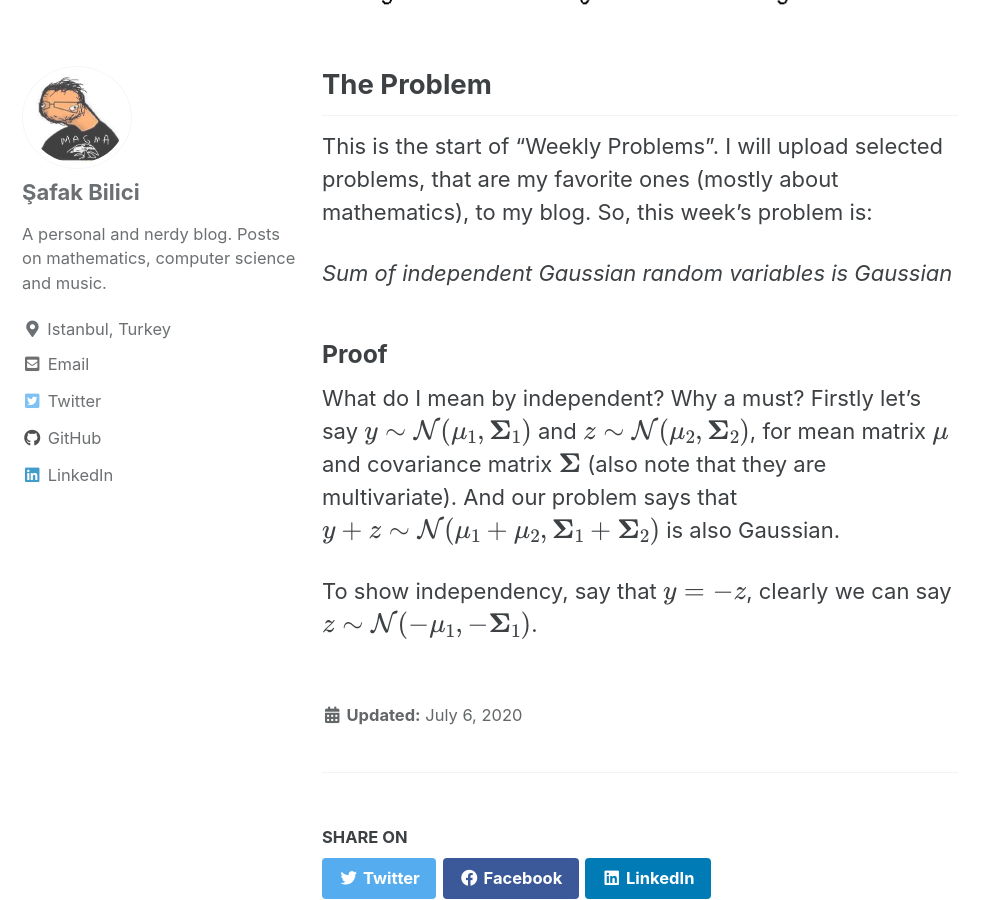
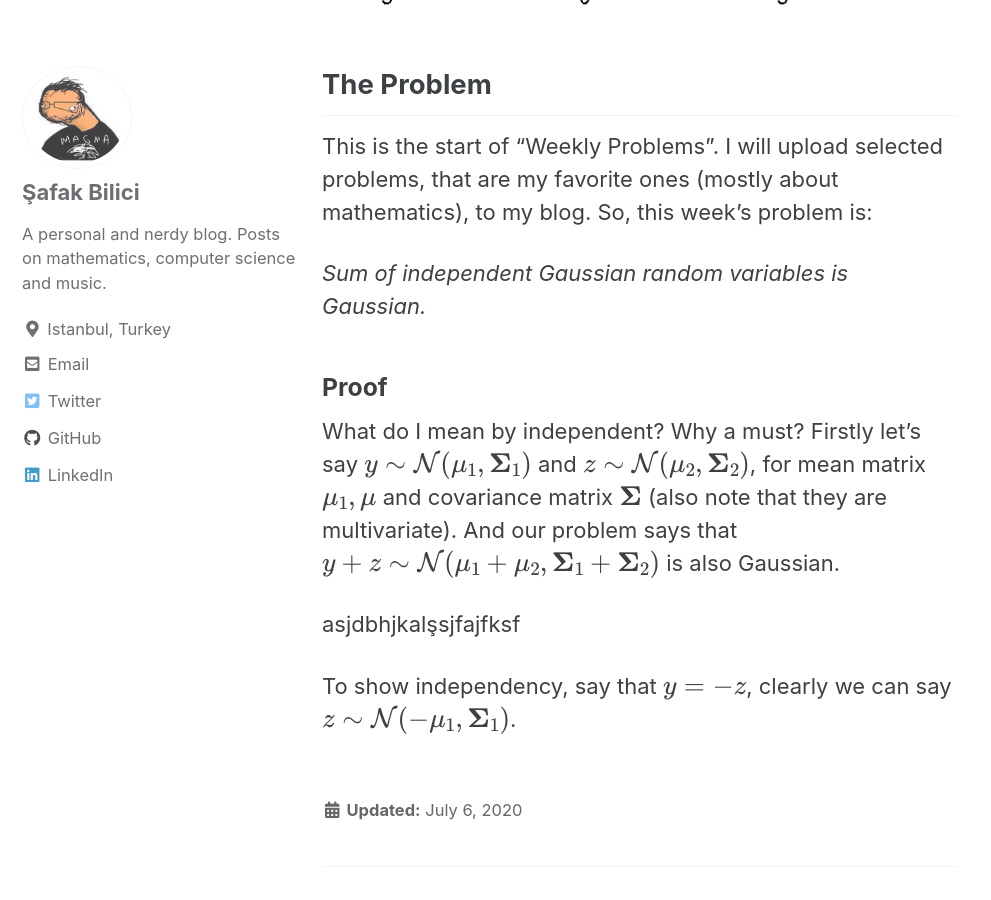
Before and after one commit to safakkbilici/safakkbilici.github.io, a Jekyll site: the page built from _posts/2020-07-06-getting-started.md, in a window 1280 px wide and 900 px high, scrolled down 527 px. Shown: the whole window, without its empty margins (0-991 px from the left). Built offline with Jekyll 4.4.1, drawn with Linux system fonts in a browser that asks for light colours; cached includes are drawn as plain includes; formulas are drawn with MathJax 3.

Commit message:
kaan icin

```diff
--- a/_posts/2020-07-06-getting-started.md
+++ b/_posts/2020-07-06-getting-started.md
@@ -12,10 +12,18 @@ mathjax: "true"
 This is the start of "Weekly Problems". I will upload selected problems, that are my favorite ones (mostly about mathematics), to my blog.
 So, this week's problem is:
 
-*Sum of independent Gaussian random variables is Gaussian*
+*Sum of independent Gaussian random variables is Gaussian.*
 
 ### Proof
 
-What do I mean by independent? Why a must? Firstly let's say $$y \sim \mathcal{N}(\mu_1,\boldsymbol\Sigma_1)$$ and $$z \sim \mathcal{N}(\mu_2,\boldsymbol\Sigma_2)$$, for mean matrix $$\mu$$ and covariance matrix $$\boldsymbol\Sigma$$ (also note that they are multivariate). And our problem says that $$y+z \sim \mathcal{N}(\mu_1 +\mu_2,\boldsymbol\Sigma_1+\boldsymbol\Sigma_2)$$ is also Gaussian.
+What do I mean by independent? Why a must? Firstly let's say $$y \sim \mathcal{N}(\mu_1,\boldsymbol\Sigma_1)$$ and $$z \sim \mathcal{N}(\mu_2,\boldsymbol\Sigma_2)$$, for mean matrix $$\mu_1, \mu$$ and covariance matrix $$\boldsymbol\Sigma$$ (also note that they are multivariate). And our problem says that $$y+z \sim \mathcal{N}(\mu_1 +\mu_2,\boldsymbol\Sigma_1+\boldsymbol\Sigma_2)$$ is also Gaussian.
 
-To show independency, say that $$y=-z$$, clearly we can say $$z \sim \mathcal{N}(-\mu_1,-\boldsymbol\Sigma_1)$$.
+
+
+
+
+asjdbhjkalşsjfajfksf
+
+
+
+To show independency, say that $$y=-z$$, clearly we can say $$z \sim \mathcal{N}(-\mu_1,\boldsymbol\Sigma_1)$$.
```
